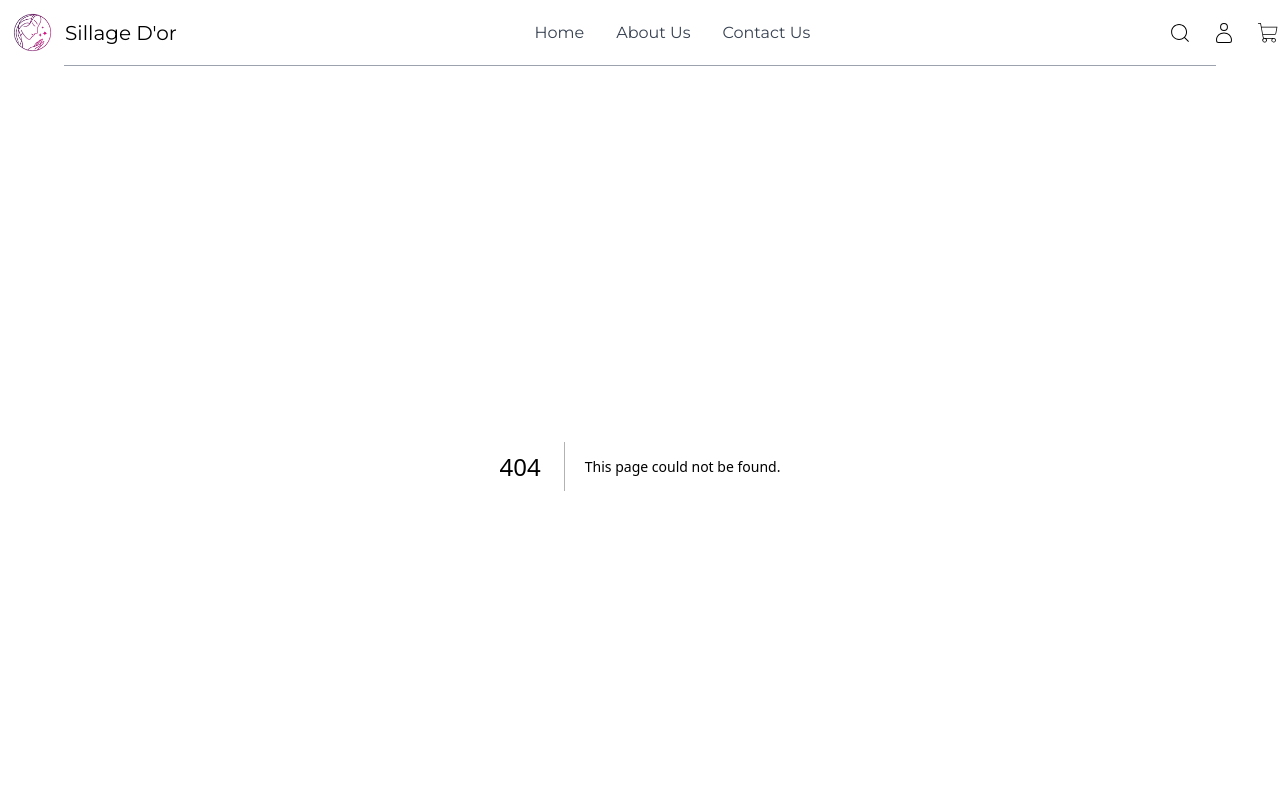
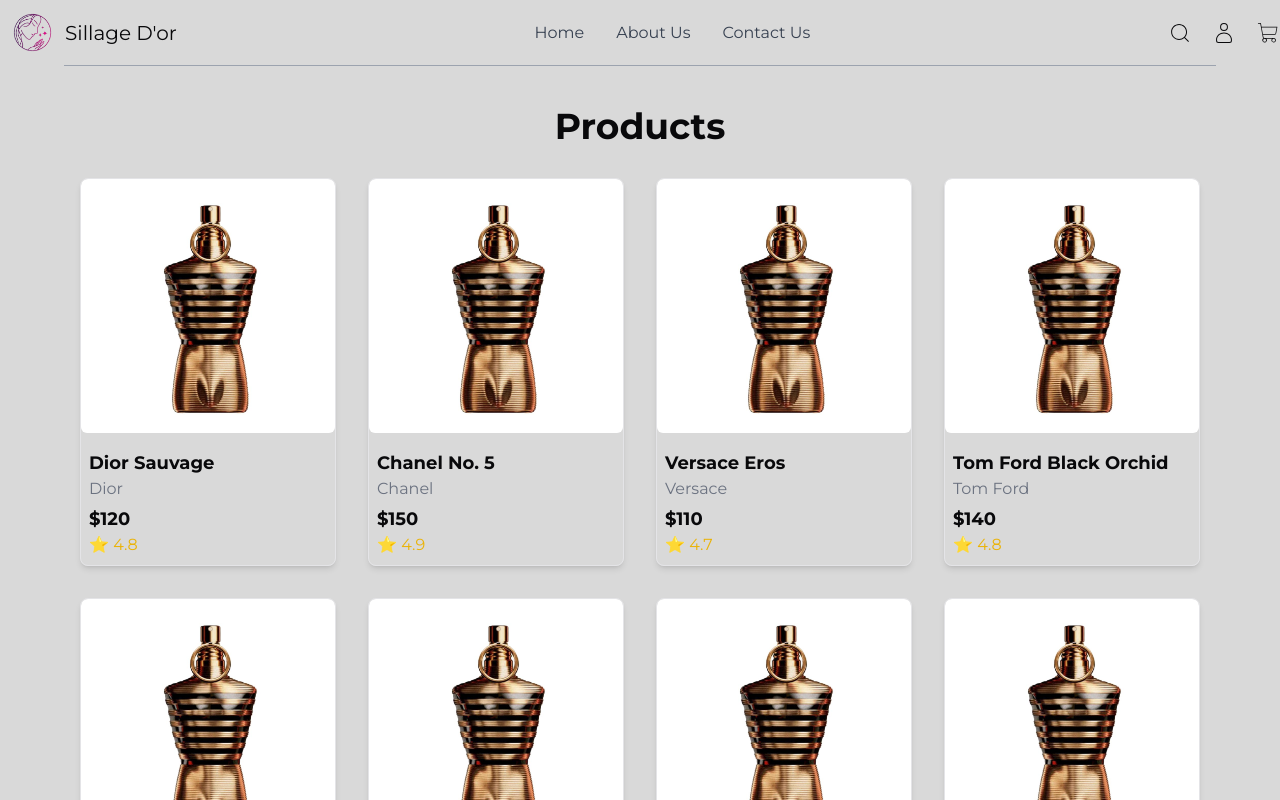
Before and after one commit to puravgc/sillagedor, a Next.js app: page /shop in a window 1280 px wide. Before the commit this address had no page. Built offline with nearby package versions, Linux system fonts and the light colour scheme.

Commit message:
shop added

```diff
--- /dev/null
+++ b/src/app/(root)/page.tsx
@@ -0,0 +1,18 @@
+import React from "react";
+import Hero from "../screens/hero/Hero";
+import Trending from "../screens/trending/Trending";
+import Collection from "../screens/collections/Collection";
+import Footer from "../components/footer/Footer";
+
+const Page = () => {
+  return (
+    <div className="">
+      <Hero />
+      <Trending />
+      <Collection/>
+
+    </div>
+  );
+};
+
+export default Page;
--- /dev/null
+++ b/src/app/components/card/Card.tsx
@@ -0,0 +1,38 @@
+import Image from "next/image";
+import React from "react";
+
+interface CardProps {
+  name: string;
+  brand: string;
+  price: string;
+  rating: number;
+  image: string;
+}
+
+const Card: React.FC<CardProps> = ({ name, brand, price, rating, image }) => {
+  return (
+    <div className="border rounded-lg shadow-md w-64 group cursor-pointer overflow-hidden">
+      <div className="overflow-hidden">
+        {" "}
+        <Image
+          src={image}
+          alt={name}
+          height={800}
+          width={400}
+          className=" object-cover rounded-md group-hover:scale-105 duration-500"
+        />
+      </div>
+
+      <div className="p-2">
+        <h2 className="text-lg font-semibold mt-2 group-hover:underline">
+          {name}
+        </h2>
+        <p className="text-gray-500">{brand}</p>
+        <p className="text-lg font-bold mt-1">{price}</p>
+        <p className="text-yellow-500">⭐ {rating}</p>
+      </div>
+    </div>
+  );
+};
+
+export default Card;
--- a/src/app/layout.tsx
+++ b/src/app/layout.tsx
@@ -2,12 +2,13 @@ import type { Metadata } from "next";
 import { Montserrat } from "next/font/google";
 import "./globals.css";
 import Navbar from "./components/navbar/Navbar";
+import Footer from "./components/footer/Footer";
 
 // Import Montserrat font
 const montserrat = Montserrat({
   variable: "--font-montserrat",
   subsets: ["latin"],
-  weight: ["400", "500", "700"], // Add weights as per your design
+  weight: ["400", "500", "700"],
 });
 
 export const metadata: Metadata = {
@@ -27,6 +28,7 @@ export default function RootLayout({
         <Navbar />
         <div className="flex-1 overflow-auto overflow-x-hidden w-full">
           {children}
+          <Footer />
         </div>
       </body>
     </html>
--- a/src/app/page.tsx
+++ /dev/null
@@ -1,18 +0,0 @@
-import React from "react";
-import Hero from "./screens/hero/Hero";
-import Trending from "./screens/trending/Trending";
-import Collection from "./screens/collections/Collection";
-import Footer from "./components/footer/Footer";
-
-const Page = () => {
-  return (
-    <div className="">
-      <Hero />
-      <Trending />
-      <Collection/>
-      <Footer/>
-    </div>
-  );
-};
-
-export default Page;
--- a/src/app/screens/collections/Collection.tsx
+++ b/src/app/screens/collections/Collection.tsx
@@ -10,7 +10,7 @@ const Collection = () => {
   ];
 
   return (
-    <div className=" h-screen">
+    <div className=" mb-44 p-5">
       {/* Title */}
       <div className="w-full flex justify-center mb-20">
         <h1 className="text-6xl font-bold text-gray-800 strokeme">
--- /dev/null
+++ b/src/app/shop/page.tsx
@@ -0,0 +1,166 @@
+import Card from "@/app/components/card/Card";
+
+const perfumes = [
+  {
+    name: "Dior Sauvage",
+    brand: "Dior",
+    price: "$120",
+    rating: 4.8,
+    image: "/perfume.jpg",
+  },
+  {
+    name: "Chanel No. 5",
+    brand: "Chanel",
+    price: "$150",
+    rating: 4.9,
+    image: "/perfume.jpg",
+  },
+  {
+    name: "Versace Eros",
+    brand: "Versace",
+    price: "$110",
+    rating: 4.7,
+    image: "/perfume.jpg",
+  },
+  {
+    name: "Tom Ford Black Orchid",
+    brand: "Tom Ford",
+    price: "$140",
+    rating: 4.8,
+    image: "/perfume.jpg",
+  },
+  {
+    name: "Creed Aventus",
+    brand: "Creed",
+    price: "$250",
+    rating: 4.9,
+    image: "/perfume.jpg",
+  },
+  {
+    name: "Gucci Bloom",
+    brand: "Gucci",
+    price: "$130",
+    rating: 4.7,
+    image: "/perfume.jpg",
+  },
+  {
+    name: "YSL Black Opium",
+    brand: "Yves Saint Laurent",
+    price: "$135",
+    rating: 4.8,
+    image: "/perfume.jpg",
+  },
+  {
+    name: "Armani Code",
+    brand: "Giorgio Armani",
+    price: "$120",
+    rating: 4.7,
+    image: "/perfume.jpg",
+  },
+  {
+    name: "Burberry Her",
+    brand: "Burberry",
+    price: "$100",
+    rating: 4.6,
+    image: "/perfume.jpg",
+  },
+  {
+    name: "Dolce & Gabbana Light Blue",
+    brand: "Dolce & Gabbana",
+    price: "$110",
+    rating: 4.7,
+    image: "/perfume.jpg",
+  },
+  {
+    name: "Prada Luna Rossa",
+    brand: "Prada",
+    price: "$125",
+    rating: 4.6,
+    image: "/perfume.jpg",
+  },
+  {
+    name: "Le Labo Santal 33",
+    brand: "Le Labo",
+    price: "$220",
+    rating: 4.9,
+    image: "/perfume.jpg",
+  },
+  {
+    name: "Jo Malone Wood Sage & Sea Salt",
+    brand: "Jo Malone",
+    price: "$145",
+    rating: 4.8,
+    image: "/perfume.jpg",
+  },
+  {
+    name: "Maison Francis Kurkdjian Baccarat Rouge 540",
+    brand: "MFK",
+    price: "$325",
+    rating: 5.0,
+    image: "/perfume.jpg",
+  },
+  {
+    name: "Byredo Gypsy Water",
+    brand: "Byredo",
+    price: "$190",
+    rating: 4.8,
+    image: "/perfume.jpg",
+  },
+  {
+    name: "Hermès Terre d'Hermès",
+    brand: "Hermès",
+    price: "$135",
+    rating: 4.7,
+    image: "/perfume.jpg",
+  },
+  {
+    name: "Jean Paul Gaultier Le Male",
+    brand: "Jean Paul Gaultier",
+    price: "$115",
+    rating: 4.7,
+    image: "/perfume.jpg",
+  },
+  {
+    name: "Paco Rabanne 1 Million",
+    brand: "Paco Rabanne",
+    price: "$125",
+    rating: 4.7,
+    image: "/perfume.jpg",
+  },
+  {
+    name: "Bvlgari Man in Black",
+    brand: "Bvlgari",
+    price: "$130",
+    rating: 4.6,
+    image: "/perfume.jpg",
+  },
+  {
+    name: "Montblanc Explorer",
+    brand: "Montblanc",
+    price: "$105",
+    rating: 4.7,
+    image: "/perfume.jpg",
+  },
+];
+
+const PerfumeCollection = () => {
+  return (
+    <div className="p-10">
+      <h1 className="text-4xl font-bold mb-8 text-center">Products</h1>
+      <div className="flex flex-wrap justify-center gap-4 sm:gap-6 lg:gap-8">
+        {perfumes.map((perfume, index) => (
+          <Card
+            name={perfume.name}
+            brand={perfume.brand}
+            price={perfume.price}
+            rating={perfume.rating}
+            image={perfume.image}
+            key={index}
+          />
+        ))}
+      </div>
+    </div>
+  );
+};
+
+export default PerfumeCollection;
```
